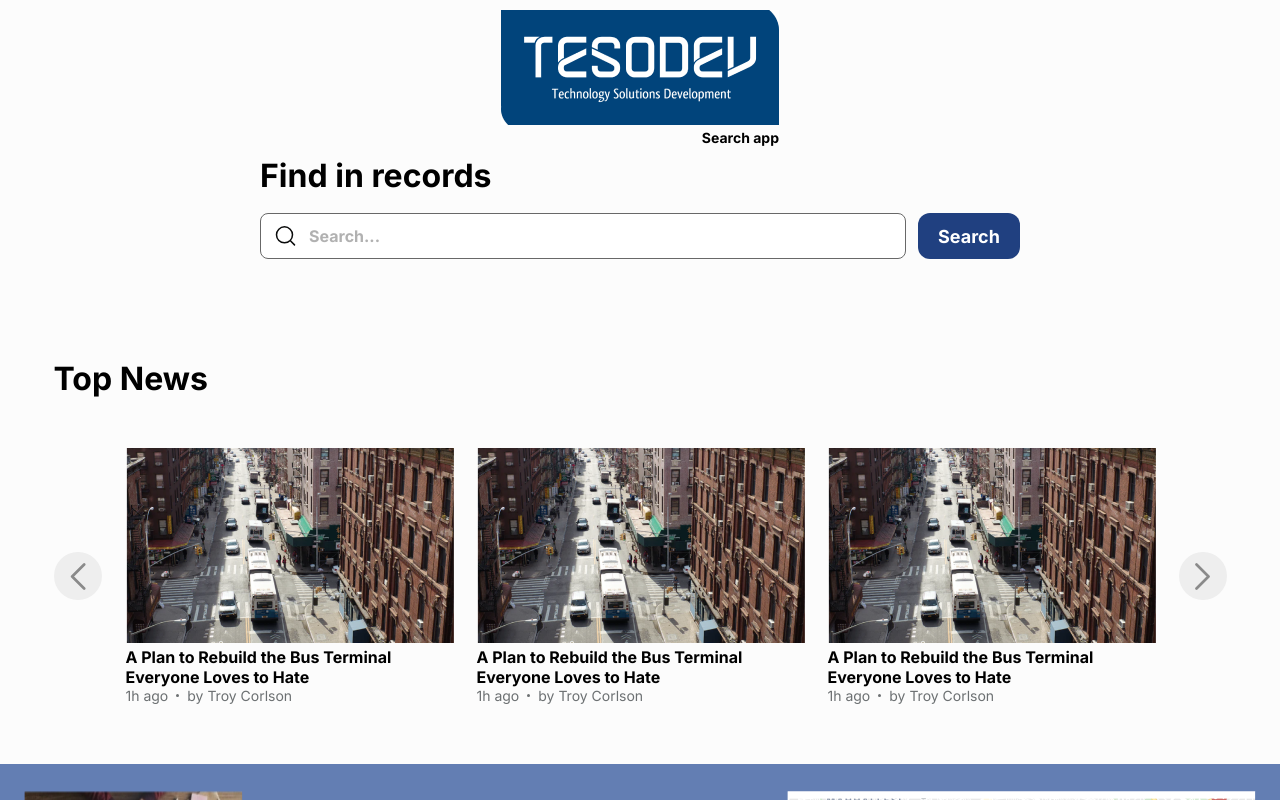
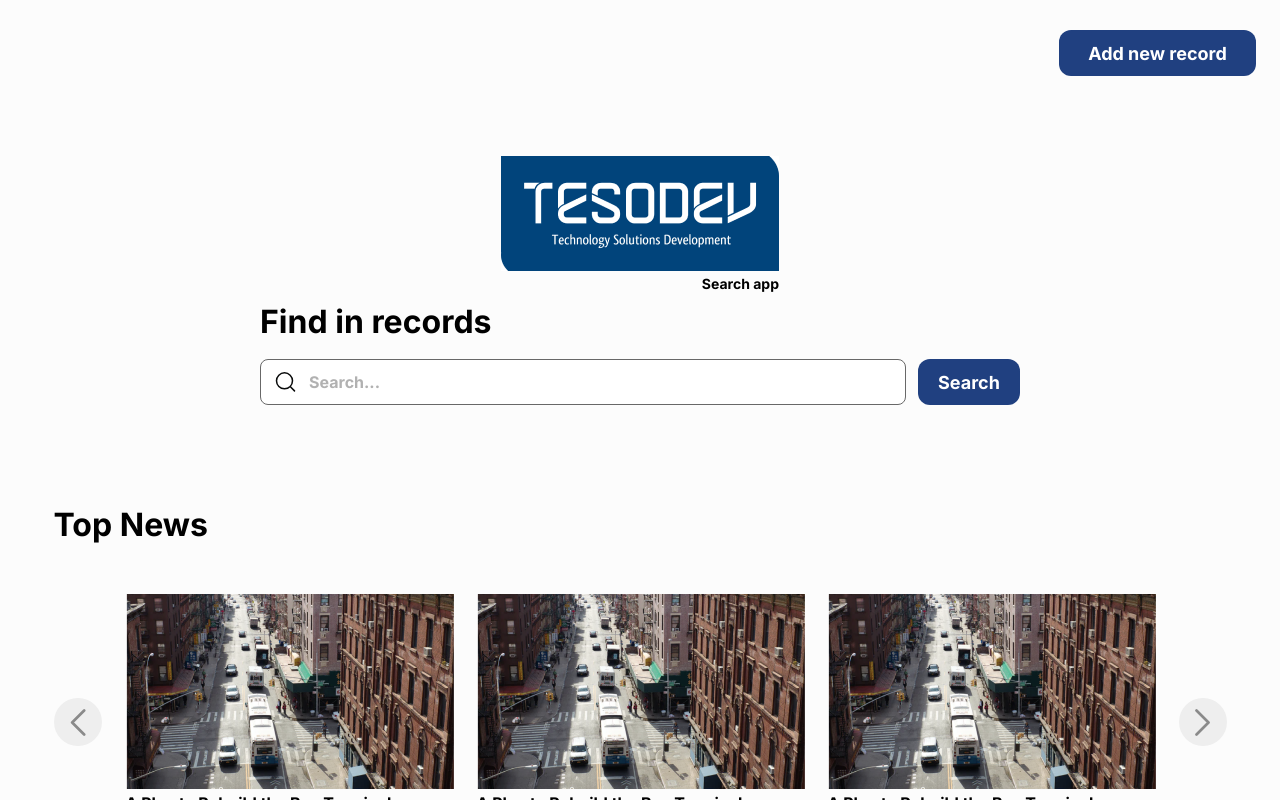
Before and after one commit to gorkemgunay/tesodev-case, a React (Create React App) app: page / in a window 1280 px wide. Shown: the top 800 px of the page. Built offline with nearby package versions, Linux system fonts and the light colour scheme.

Commit message:
header component

```diff
--- /dev/null
+++ b/src/components/Header.js
@@ -0,0 +1,27 @@
+import { Link } from "react-router-dom";
+import Button from "./Button";
+import Search from "./Search";
+
+function Header({ showLogo, showSearch, showReturn, showButton }) {
+  return (
+    <header className="page-header">
+      <div className="page-header__left">
+        {showLogo && <img src="./assets/images/logo.png" alt="logo" />}
+        {showSearch && <Search />}
+        {showReturn && (
+          <Link to="/" className="page-header__return">
+            <img src="./assets/icons/back.svg" alt="return" />
+            <h5>Return to List Page</h5>
+          </Link>
+        )}
+      </div>
+      {showButton && (
+        <div className="page-header__right">
+          <Button>Add new record</Button>
+        </div>
+      )}
+    </header>
+  );
+}
+
+export default Header;
--- a/src/pages/Home.js
+++ b/src/pages/Home.js
@@ -1,5 +1,6 @@
 import Container from "../components/Container";
 import Footer from "../components/Footer";
+import Header from "../components/Header";
 import Search from "../components/Search";
 import Slider from "../components/Slider";
 
@@ -7,6 +8,7 @@ function Home() {
   return (
     <div className="home-page">
       <Container>
+        <Header showButton />
         <div className="home-page__logo">
           <img
             src="./assets/images/logo.png"
--- /dev/null
+++ b/src/styles/_header.scss
@@ -0,0 +1,41 @@
+.page-header {
+  display: flex;
+  align-items: center;
+  justify-content: space-between;
+  gap: 16px;
+  width: 100%;
+  margin-top: 30px;
+  margin-bottom: 70px;
+  &__left {
+    display: flex;
+    align-items: center;
+    gap: 35px;
+    > img {
+      width: 149px;
+      max-width: 100%;
+    }
+    input {
+      width: 509px;
+    }
+    button {
+      width: 138px;
+    }
+    .page-header__return {
+      display: flex;
+      align-items: center;
+      gap: 12px;
+      a {
+        color: $text-black-color;
+      }
+      h5 {
+        font-size: 24px;
+        color: $text-black-color;
+      }
+    }
+  }
+  &__right {
+    button {
+      width: 197px;
+    }
+  }
+}
--- a/src/styles/index.scss
+++ b/src/styles/index.scss
@@ -10,4 +10,5 @@
 @import "footer";
 @import "slider";
 @import "slider-card";
+@import "header";
 @import "home-page";
```
